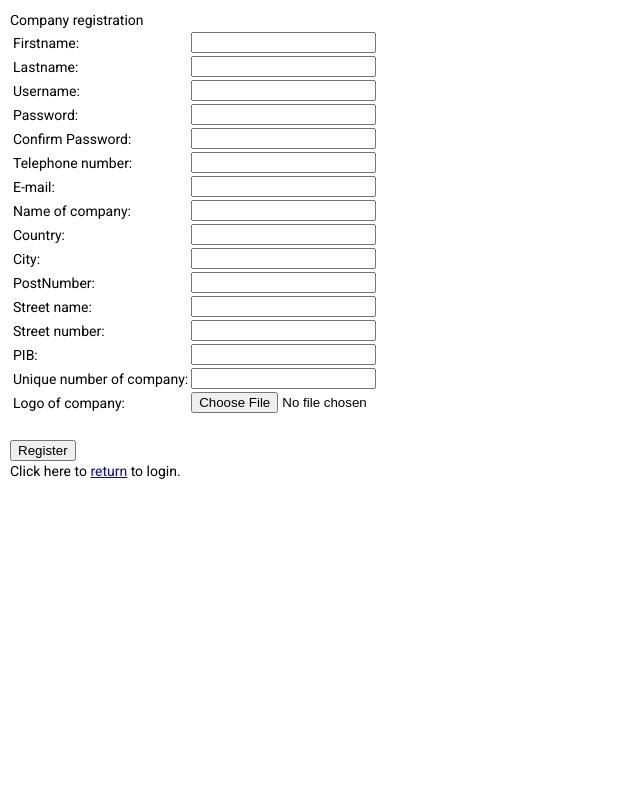
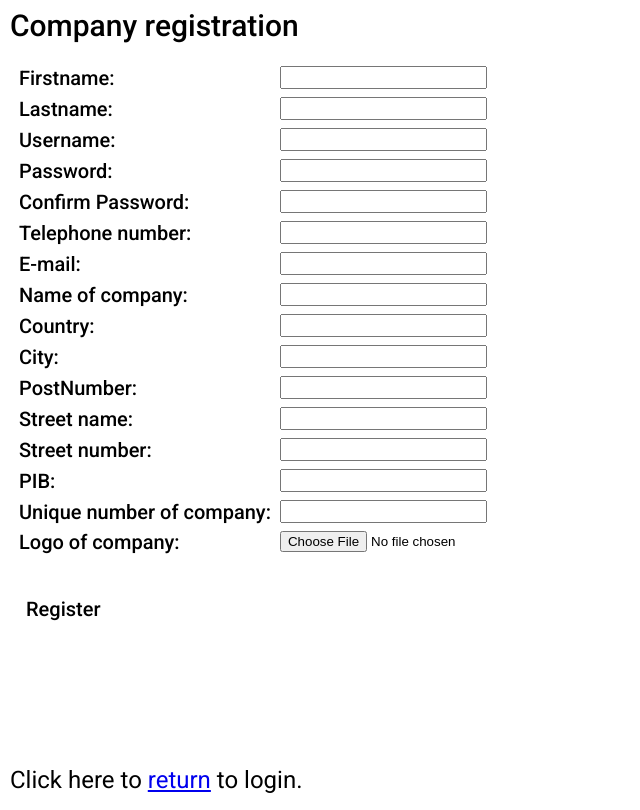
Before and after one commit to andrijastt/Web-Application-Fiscalization-2022, an Angular app in the folder frontend/: page /registerCompany in a window 1280 px wide. Shown: the whole page, without its empty margins (0-640 px from the left). Built offline with nearby package versions, Linux system fonts and the light colour scheme.

Commit message:
Register Company CSS

```diff
--- a/frontend/src/app/login-admin/login-admin.component.css
+++ b/frontend/src/app/login-admin/login-admin.component.css
@@ -9,6 +9,14 @@ h1{
 h2{
     font-weight: 400;
     font-size: 25px;
+}
+
+input[type=text]{
+    font-size: 15px;
+}
+
+input[type=password]{
+    font-size: 15px;
 }
 
 table{
--- a/frontend/src/app/login/login.component.css
+++ b/frontend/src/app/login/login.component.css
@@ -10,6 +10,14 @@ h1{
 h2{
     font-weight: 400;
     font-size: 25px;
+}
+
+input[type=text]{
+    font-size: 15px;
+}
+
+input[type=password]{
+    font-size: 15px;
 }
 
 table{
--- a/frontend/src/app/register-company/register-company.component.css
+++ b/frontend/src/app/register-company/register-company.component.css
@@ -1,3 +1,49 @@
+html{
+    display: flex;
+}
+
+table{
+    border-spacing: 8px;
+}
+
+th{
+    font-weight: 425;
+    text-align: left;
+}
+
+.columnText{
+    font-size: 20px;
+}
+
+h1{
+    font-weight: 500;
+    font-size: 30px;
+}
+
+input[type=text]{
+    font-size: 15px;
+}
+
+input[type=password]{
+    font-size: 15px;
+}
+
+input[type=number]{
+    font-size: 15px;
+}
+
 .error{
     color: red;
+    font-size: large;
 }
+
+button{
+    font-size: 20px;
+}
+
+footer{
+    position: fixed;
+    bottom: 10px;
+    left: 10px;
+    font-size: x-large;
+}
--- a/frontend/src/app/register-company/register-company.component.html
+++ b/frontend/src/app/register-company/register-company.component.html
@@ -1,78 +1,78 @@
-<header>
+<h1>
     Company registration
-</header>
-<table>
+</h1>
+<table id="registerCompanyTable">
     <tr>
-        <td>Firstname:</td>
+        <th class="columnText">Firstname:</th>
         <input type="text" name="firstname" [(ngModel)]="firstname">
     </tr>
     <tr>
-        <td>Lastname:</td>
+        <th class="columnText">Lastname:</th>
         <input type="text" name="lastname" [(ngModel)]="lastname">
     </tr>
     <tr>
-        <td>Username:</td>
+        <th class="columnText">Username:</th>
         <input type="text" name="username" [(ngModel)]="username">
     </tr>
     <tr>
-        <td>Password:</td>
+        <th class="columnText">Password:</th>
         <input type="password" name="password" [(ngModel)]="password" (ngModelChange)="checkPassword()">
         <td class="error">{{passwordCheck}}</td>
     </tr>
     <tr>
-        <td>Confirm Password:</td>
+        <th class="columnText">Confirm Password:</th>
         <input type="password" name="confirmPassword" [(ngModel)]="confirmPassword" (ngModelChange)="checkConfirmPassword()">
         <td class="error">{{confirmPasswordCheck}}</td>
     </tr>
     <tr>
-        <td>Telephone number:</td>
+        <th class="columnText">Telephone number:</th>
         <input type="text" name="number" [(ngModel)]="telephoneNumber" (ngModelChange)="checkTelephoneNumber()">
         <td class="error">{{telephoneNumberCheck}}</td>
     </tr>
     <tr>
-        <td>E-mail:</td>
+        <th class="columnText">E-mail:</th>
         <input type="text" name="email" [(ngModel)]="email" (ngModelChange)="checkEmail()">
         <td class="error">{{emailCheck}}</td>
     </tr>
     <tr>
-        <td>Name of company:</td>
+        <th class="columnText">Name of company:</th>
         <input type="text" name="companyName" [(ngModel)]="name">
     </tr>
     <tr>
-        <td>Country:</td>
+        <th class="columnText">Country:</th>
         <input type="text" name="country" [(ngModel)]="country">
     </tr>
     <tr>
-        <td>City:</td>
+        <th class="columnText">City:</th>
         <input type="text" name="city" [(ngModel)]="city">
     </tr>
     <tr>
-        <td>PostNumber:</td>
+        <th class="columnText">PostNumber:</th>
         <input type="number" name="postNumber" [(ngModel)]="postNumber" (ngModelChange)="checkPostNumber()">
         <td class="error">{{checkMailNumber}}</td>
     </tr>
     <tr>
-        <td>Street name:</td>
+        <th class="columnText">Street name:</th>
         <input type="text" name="street" [(ngModel)]="streetName">
     </tr>
     <tr>
-        <td>Street number:</td>
+        <th class="columnText">Street number:</th>
         <input type="number" name="streetNumber" [(ngModel)]="streetNumber" (ngModelChange)="checkStreetNumber()">
         <td class="error">{{streetNumberCheck}}</td>
     </tr>
     <tr>
-        <td>PIB:</td>
+        <th class="columnText">PIB:</th>
         <input type="number" name="PIB" [(ngModel)]="PIB" (ngModelChange)="checkPIB()">
         <td class="error">{{PIBCheck}}</td>
     </tr>
     <tr>
-        <td>Unique number of company:</td>
+        <th class="columnText">Unique number of company:</th>
         <input type="text" name="JMBP" [(ngModel)]="JMBP" (ngModelChange)="checkJMBP()">
         <td class="error">{{JMBPCheck}}</td>
     </tr>
     <tr>
-        <td>Logo of company:</td>
-        <input type="file" id="file" name="logo" (change)="onFileSelected($event)">
+        <th class="columnText">Logo of company:</th>
+        <input type="file" (change)="onFileSelected($event)">
     </tr>
     <tr>
         <td>
@@ -80,7 +80,7 @@
         </td>
     </tr>
 </table>
-<button (click)="register()">Register</button>
+<button  mat-button (click)="register()">Register</button>
 <br>
 <div class="error">{{message}}</div>
 <footer>
```
